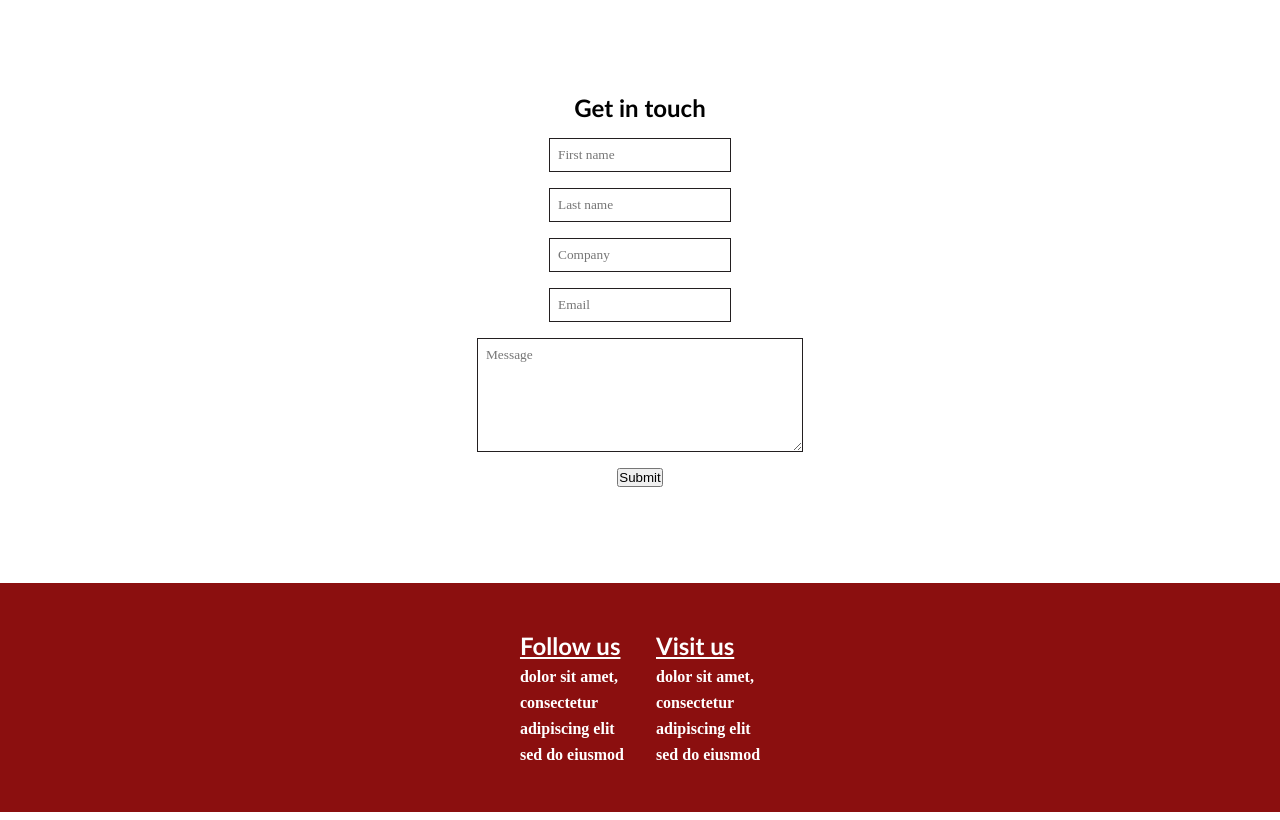
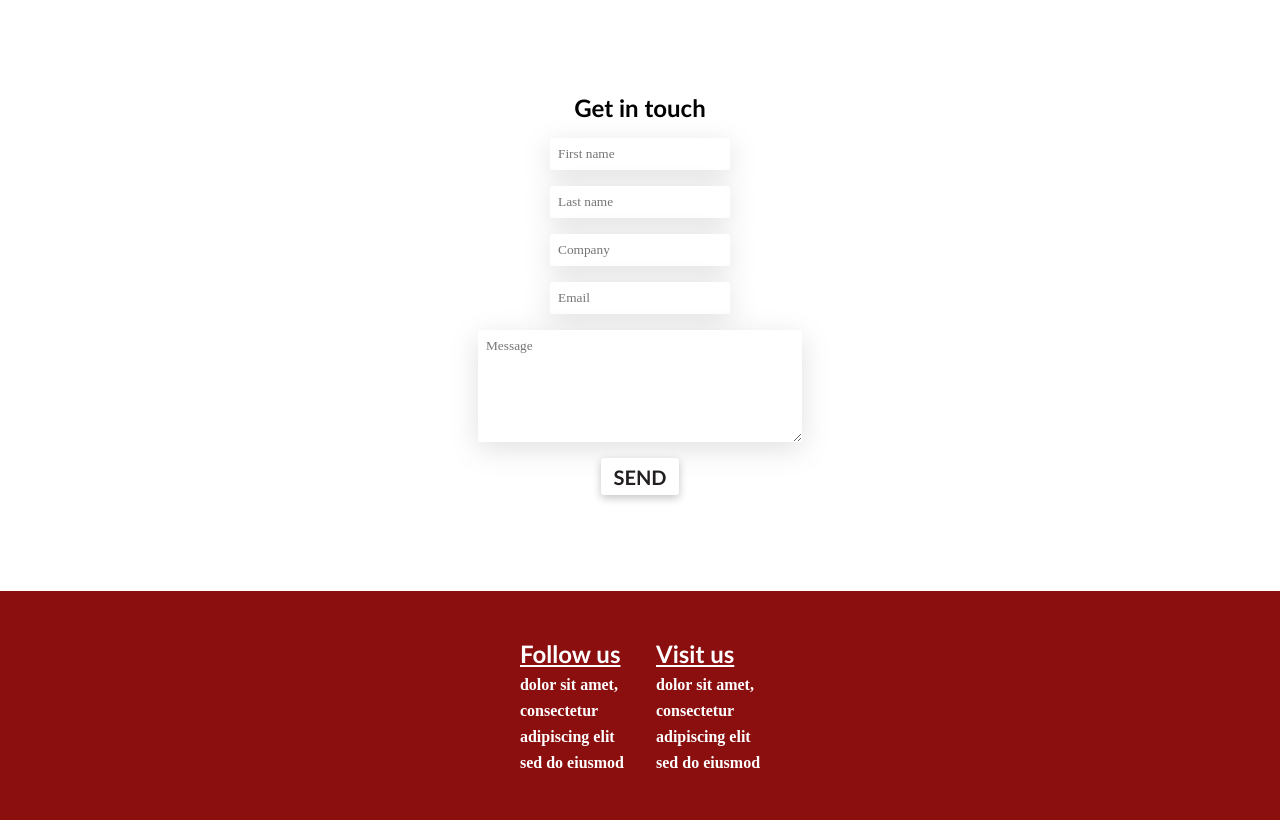
Before and after one commit to Prisberg/Phase-design, a plain HTML site: page index.html in a window 1280 px wide. Shown: the part 3040-3860 px from the top of the page. Drawn offline with nearby package versions, Linux system fonts and the light colour scheme.

Commit message:
contact form done?

```diff
--- a/index.html
+++ b/index.html
@@ -96,12 +96,12 @@
         <div id="contact" class="content">
             <form>
                 <h2>Get in touch</h2>
-                <input required type="text" placeholder="First name" id="fname" name="fname">
-                <input required type="text" placeholder="Last name" id="lname" name="lname">
-                <input required type="text" placeholder="Company" id="company" name="company">
-                <input required type="text" placeholder="Email" id="email" name="email">
-                <textarea required re placeholder="Message" id="msg" name="msg" rows="6" cols="40"></textarea>
-                <button type="submit">Submit</button>
+                <input type="text" placeholder="First name" id="fname" name="fname">
+                <input type="text" placeholder="Last name" id="lname" name="lname">
+                <input type="text" placeholder="Company" id="company" name="company">
+                <input type="text" placeholder="Email" id="email" name="email">
+                <textarea re placeholder="Message" id="msg" name="msg" rows="6" cols="40"></textarea>
+                <button id="formBtn" type="submit"><h2>SEND</h2></button>
             </form>
         </div>
         <footer>
--- a/main.js
+++ b/main.js
@@ -1,4 +1,9 @@
 window.onload = function () {
+    form();
+    swiperInit();
+}
+
+function swiperInit() {
     const swiper = new Swiper('.swiper', {
         // Optional parameters
         direction: 'horizontal',
@@ -7,7 +12,7 @@ window.onload = function () {
         autoplay: {
             delay: 5000,
             disableOnInteraction: true,
-          },
+        },
 
         // If we need pagination
         pagination: {
@@ -26,3 +31,10 @@ window.onload = function () {
         },
     });
 }
+
+function form() {
+    const form = document.getElementsByTagName("form")[0];
+    form.addEventListener('submit', handleForm);
+}
+
+function handleForm(event) { event.preventDefault(); }
--- a/styles/mobile.css
+++ b/styles/mobile.css
@@ -146,11 +146,35 @@ form {
 form>input,
 textarea {
     font-family: 'karma', serif;
-    border: 1px solid #231F20;
+    border: none;
     padding: 0.5rem;
+    border-radius: 0.2rem;
+    box-shadow: rgba(100, 100, 111, 0.2) 0px 7px 29px 0px;
+    transition: box-shadow 300ms;
 }
 
-textarea {
+form>input:focus,
+textarea:focus {
+    outline: none;
+    box-shadow: rgba(0, 0, 0, 0.35) 0px 5px 15px;
+}
+
+#formBtn {
+    border: none;
+    background-color: white;
+    color: #231F20;
+    padding: 0.4rem 0.8rem;
+    box-shadow: rgba(0, 0, 0, 0.24) 0px 3px 8px;
+    border-radius: 0.2rem;
+    transition: box-shadow 300ms;
+}
+
+#formBtn:hover {
+    color: #8B0F0F;
+}
+
+#formBtn:active {
+    box-shadow: rgba(50, 50, 93, 0.25) 0px 30px 60px -12px inset, rgba(0, 0, 0, 0.3) 0px 18px 36px -18px inset;
     resize: vertical;
 }
 
```
